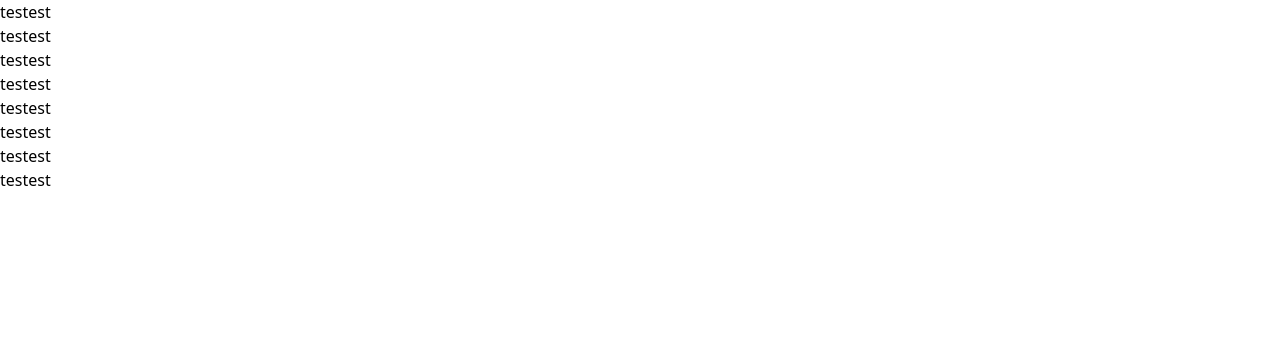
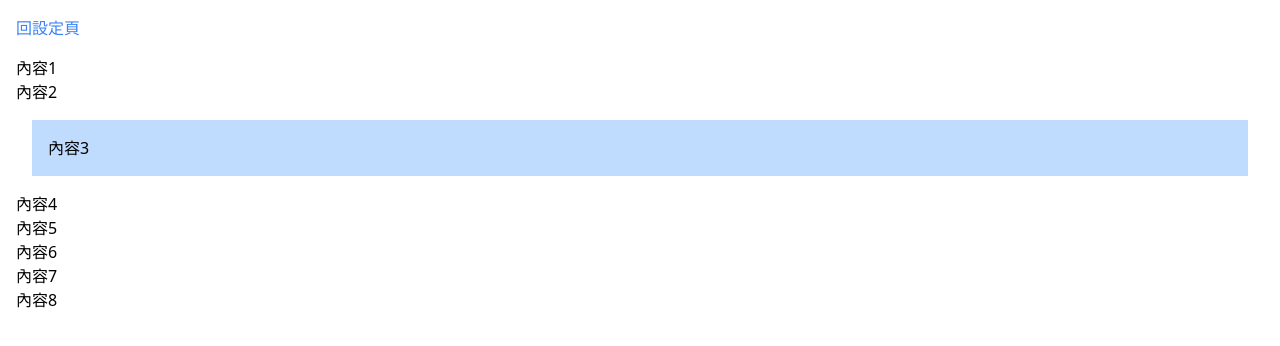
Before and after one commit to marcho001/nocode, a Vue app: page /trace in a window 1280 px wide. Shown: the top 346 px of the page. Built offline with nearby package versions, Linux system fonts and the light colour scheme.

Commit message:
add router

```diff
--- a/src/pages/Trace.vue
+++ b/src/pages/Trace.vue
@@ -1,12 +1,17 @@
 <template>
-  <div id="" class="">testest</div>
-  <div id="" class="">testest</div>
-  <div id="" class="">testest</div>
-  <div id="" class="">testest</div>
-  <div id="" class="">testest</div>
-  <div id="" class="">testest</div>
-  <div id="" class="">testest</div>
-  <div id="" class="">testest</div>
+  <div class="p-4">
+    <router-link :to="{ name: 'Setting' }" class="block text-blue-500 mb-4">回設定頁</router-link>
+    <div id="test_id_1" class="">內容1</div>
+    <button id="test_id_2" class="">內容2</button>
+    <div id="test_id_3" class="p-4">
+      <div class="test_class_1 p-4 bg-blue-200">內容3</div>
+    </div>
+    <a href="#" id="test_id_4" class="">內容4</a>
+    <div id="test_id_5" class="">內容5</div>
+    <div id="test_id_6" class="">內容6</div>
+    <div id="test_id_7" class="">內容7</div>
+    <div id="test_id_8" class="">內容8</div>
+  </div>
 </template>
 
 <script setup></script>
```
